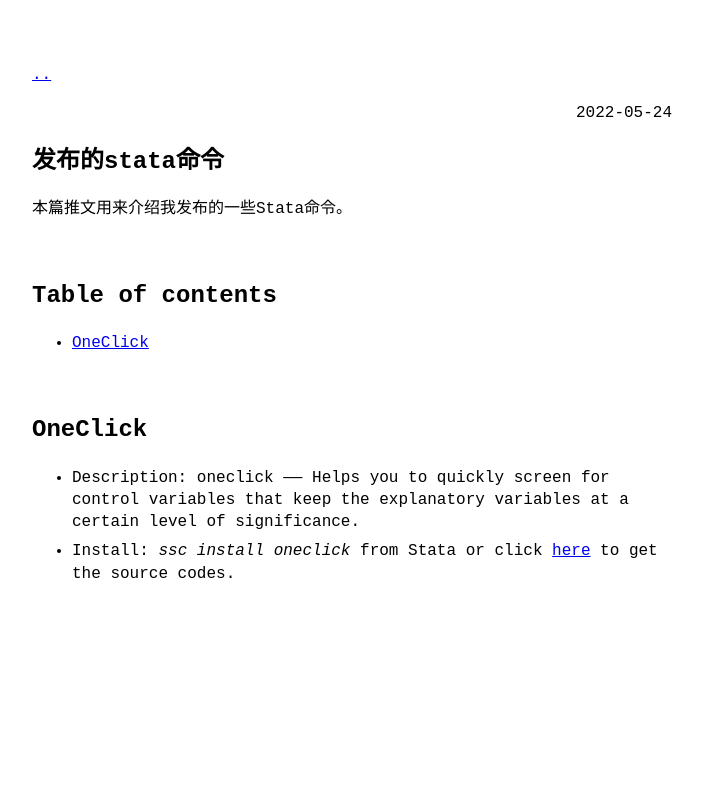
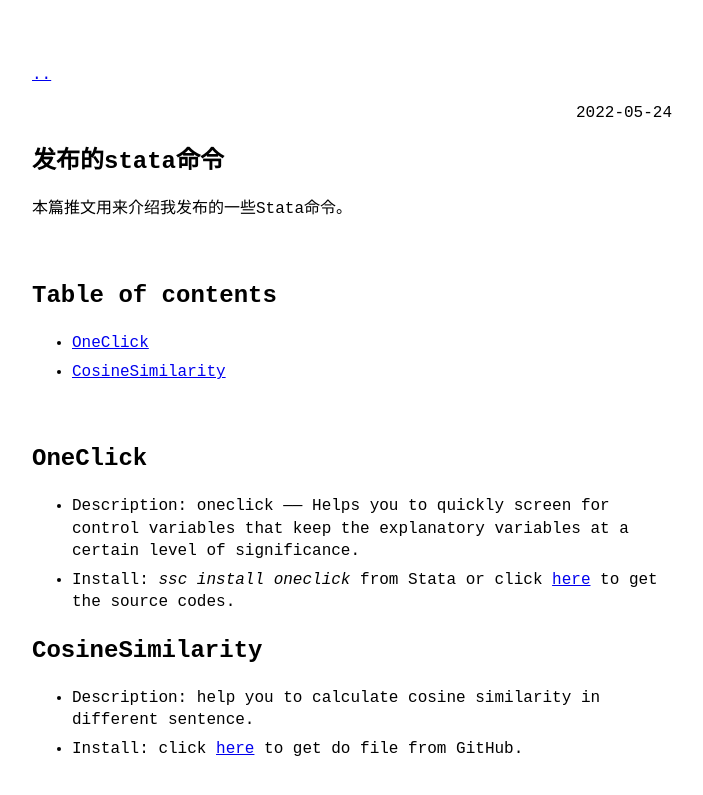
Before and after one commit to ShutterZor/ShutterZor.github.io, a Jekyll site: the page built from _posts/2022-5-24-发布的Stata命令.md, in a window 1280 px wide. Shown: the top 795 px of the page, without its empty margins (288-991 px from the left). Built offline with Jekyll 4.4.1, drawn with Linux system fonts in a browser that asks for light colours.

Commit message:
Update 2022-5-24-发布的Stata命令.md

```diff
--- a/_posts/2022-5-24-发布的Stata命令.md
+++ b/_posts/2022-5-24-发布的Stata命令.md
@@ -10,6 +10,7 @@ category: example2
 # Table of contents
 
 - [OneClick](#OneClick)
+- [CosineSimilarity](#CosineSimilarity)
 
 &emsp;
 
@@ -17,3 +18,8 @@ category: example2
 
 - Description: oneclick —— Helps you to quickly screen for control variables that keep the explanatory variables at a certain level of significance.
 - Install: *ssc install oneclick* from Stata or click [here](https://github.com/ShutterZor/StataOneClick) to get the source codes.
+
+# CosineSimilarity
+
+- Description: help you to calculate cosine similarity in different sentence.
+- Install: click [here](https://github.com/ShutterZor/StataOneClick) to get do file from GitHub.
```
